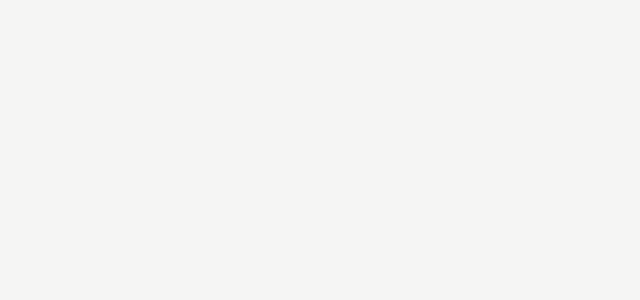
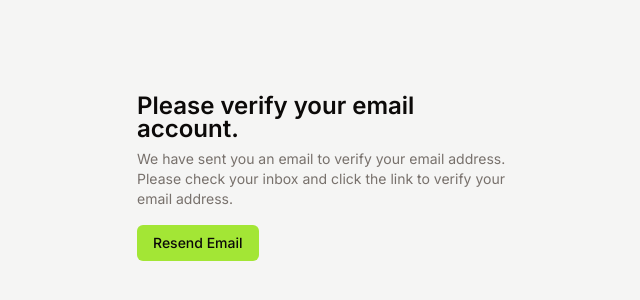
Before and after one commit to jawade-arpeet/lumen, a React (Vite) app: page /confirm-email in a window 1280 px wide. Before the commit this address had no page. Shown: the part 226-526 px from the top of the page, without its empty margins (311-951 px from the left). Built offline with nearby package versions, Linux system fonts and the light colour scheme.

Commit message:
feat: add email confirmation page

```diff
--- a/src/app.tsx
+++ b/src/app.tsx
@@ -5,6 +5,7 @@ import AuthLayout from "./layouts/auth.tsx";
 import Home from "./pages/home.tsx";
 import SignIn from "./pages/sign-in.tsx";
 import SignUp from "./pages/sign-up.tsx";
+import ConfirmEmail from "./pages/confirm-email.tsx";
 
 const queryClient = new QueryClient();
 
@@ -17,6 +18,7 @@ const App = () => {
           <Route element={<AuthLayout />}>
             <Route path="/sign-in" element={<SignIn />} />
             <Route path="/sign-up" element={<SignUp />} />
+            <Route path="/confirm-email" element={<ConfirmEmail />} />
           </Route>
         </Routes>
       </BrowserRouter>
--- /dev/null
+++ b/src/pages/confirm-email.tsx
@@ -0,0 +1,18 @@
+import Button from "../components/button.tsx";
+
+function ConfirmEmailPage() {
+  return (
+    <>
+      <h4 className="text-2xl font-semibold leading-[0.95] mt-2">
+        Please verify your email account.
+      </h4>
+      <p className="text-sm mt-2 text-stone-500">
+        We have sent you an email to verify your email address. Please check
+        your inbox and click the link to verify your email address.
+      </p>
+      <Button className="mt-4">Resend Email</Button>
+    </>
+  );
+}
+
+export default ConfirmEmailPage;
```
